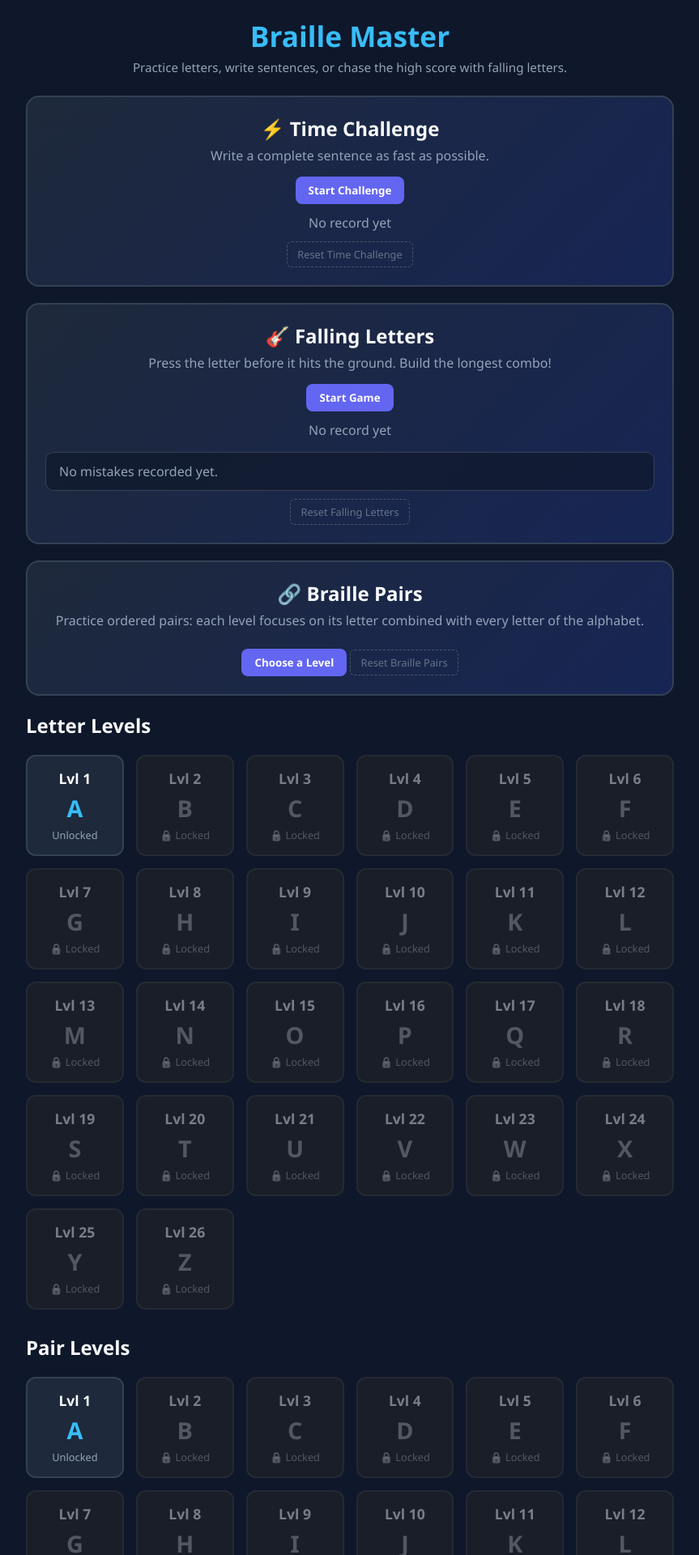
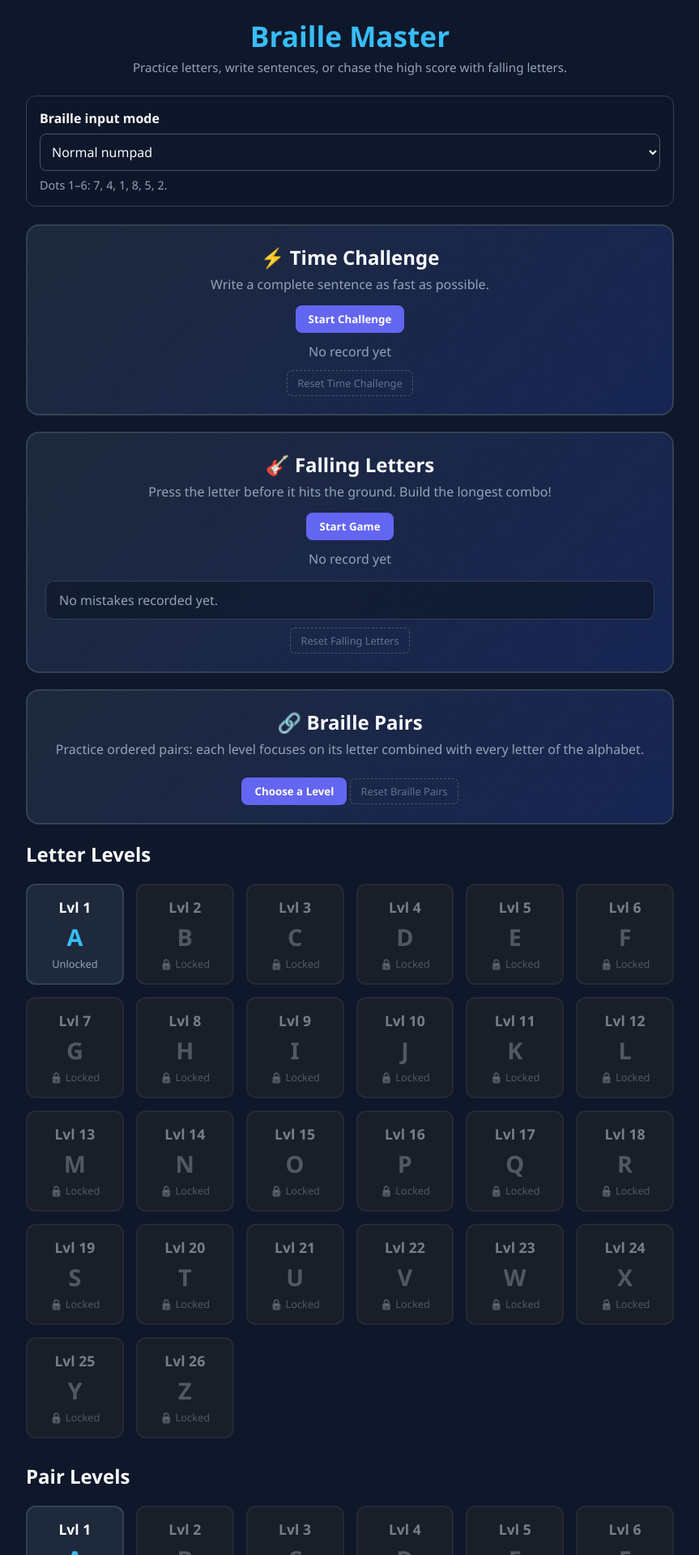
Before and after one commit to iacoposk8/iacoposk8.github.io, a Jekyll site: the page projects/learn-braille.html, which Jekyll copies as it is, in a window 1280 px wide. Shown: the top 1920 px of the page at 81% size, without its empty margins (208-1071 px from the left). Built offline with Jekyll 4.4.1, drawn with Linux system fonts in a browser that asks for light colours.

Commit message:
Restore upside-down numpad mode

```diff
--- a/projects/learn-braille.html
+++ b/projects/learn-braille.html
@@ -469,6 +469,19 @@
     .rush-leaderboard h3 { color: var(--text-main); font-size: 1rem; margin-bottom: 6px; }
     .rush-leaderboard ol { padding-left: 22px; line-height: 1.6; }
     .mode-reset { margin-top: 10px; }
+    .input-mode-picker {
+      margin-bottom: 22px;
+      padding: 16px;
+      background: rgba(15, 23, 42, 0.7);
+      border: 1px solid #334155;
+      border-radius: 12px;
+    }
+    .input-mode-picker label { display: block; font-weight: 800; margin-bottom: 8px; }
+    .input-mode-picker select {
+      width: 100%; padding: 10px; border-radius: 8px; border: 1px solid #475569;
+      background: #0f172a; color: var(--text-main); font-size: 1rem;
+    }
+    .input-mode-help { color: var(--text-muted); margin-top: 8px; font-size: 0.9rem; }
 
     @media (max-width: 600px) {
       .game-card { padding: 18px; }
@@ -487,6 +500,14 @@
 
     <!-- SCHERMATA 1: MENU DEI LIVELLI -->
     <div id="view-levels">
+      <div class="input-mode-picker">
+        <label for="input-mode">Braille input mode</label>
+        <select id="input-mode" onchange="setInputMode(this.value)">
+          <option value="normal">Normal numpad</option>
+          <option value="reverse">Upside-down numpad</option>
+        </select>
+        <div class="input-mode-help" id="input-mode-help"></div>
+      </div>
       <div class="mode-card">
         <h2>⚡ Time Challenge</h2>
         <p>Write a complete sentence as fast as possible.</p>
@@ -652,10 +673,18 @@
       'z': [1, 3, 5, 6]
     };
 
-    const INPUT_KEYS = {
-      'Numpad7': [1], 'Numpad4': [2], 'Numpad1': [3],
-      'Numpad8': [4], 'Numpad5': [5], 'Numpad2': [6]
+    const INPUT_MODES = {
+      normal: {
+        help: 'Dots 1–6: 7, 4, 1, 8, 5, 2.',
+        keys: {'Numpad7': [1], 'Numpad4': [2], 'Numpad1': [3], 'Numpad8': [4], 'Numpad5': [5], 'Numpad2': [6]}
+      },
+      reverse: {
+        help: 'Upside-down keypad. Dots 1–6: 1, 4, 7, 2, 5, 8.',
+        keys: {'Numpad1': [1], 'Numpad4': [2], 'Numpad7': [3], 'Numpad2': [4], 'Numpad5': [5], 'Numpad8': [6]}
+      }
     };
+    const INPUT_MODE_KEY = 'braille_input_mode';
+    let inputMode = localStorage.getItem(INPUT_MODE_KEY) || 'normal';
 
     function getModeStorage(baseKey) {
       return localStorage.getItem(baseKey) ?? localStorage.getItem(`${baseKey}_normal`);
@@ -670,13 +699,21 @@
       localStorage.removeItem(`${baseKey}_normal`);
     }
 
+    function setInputMode(mode) {
+      inputMode = Object.prototype.hasOwnProperty.call(INPUT_MODES, mode) ? mode : 'normal';
+      localStorage.setItem(INPUT_MODE_KEY, inputMode);
+      resetChordState();
+      document.getElementById('input-mode').value = inputMode;
+      document.getElementById('input-mode-help').textContent = INPUT_MODES[inputMode].help;
+    }
+
     function getInputDots(code) {
-      return INPUT_KEYS[code] || null;
+      return INPUT_MODES[inputMode].keys[code] || null;
     }
 
     function keysForDots(dots) {
       return dots.map(dot => {
-        const entry = Object.entries(INPUT_KEYS).find(([, mappedDots]) => mappedDots[0] === dot);
+        const entry = Object.entries(INPUT_MODES[inputMode].keys).find(([, mappedDots]) => mappedDots[0] === dot);
         return entry ? entry[0].replace('Numpad', '') : '?';
       });
     }
```
Also changed, not shown: other parts of projects/learn-braille.html (+1 -0 lines).
